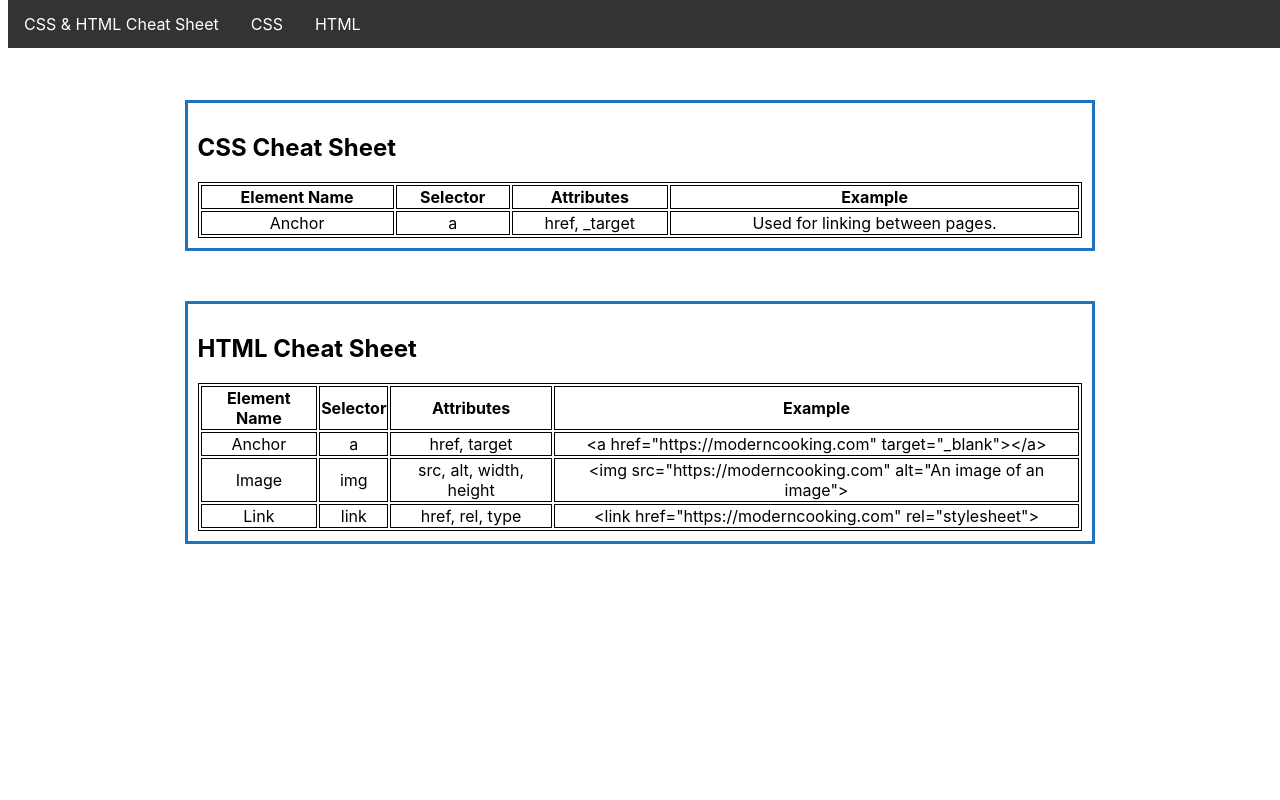
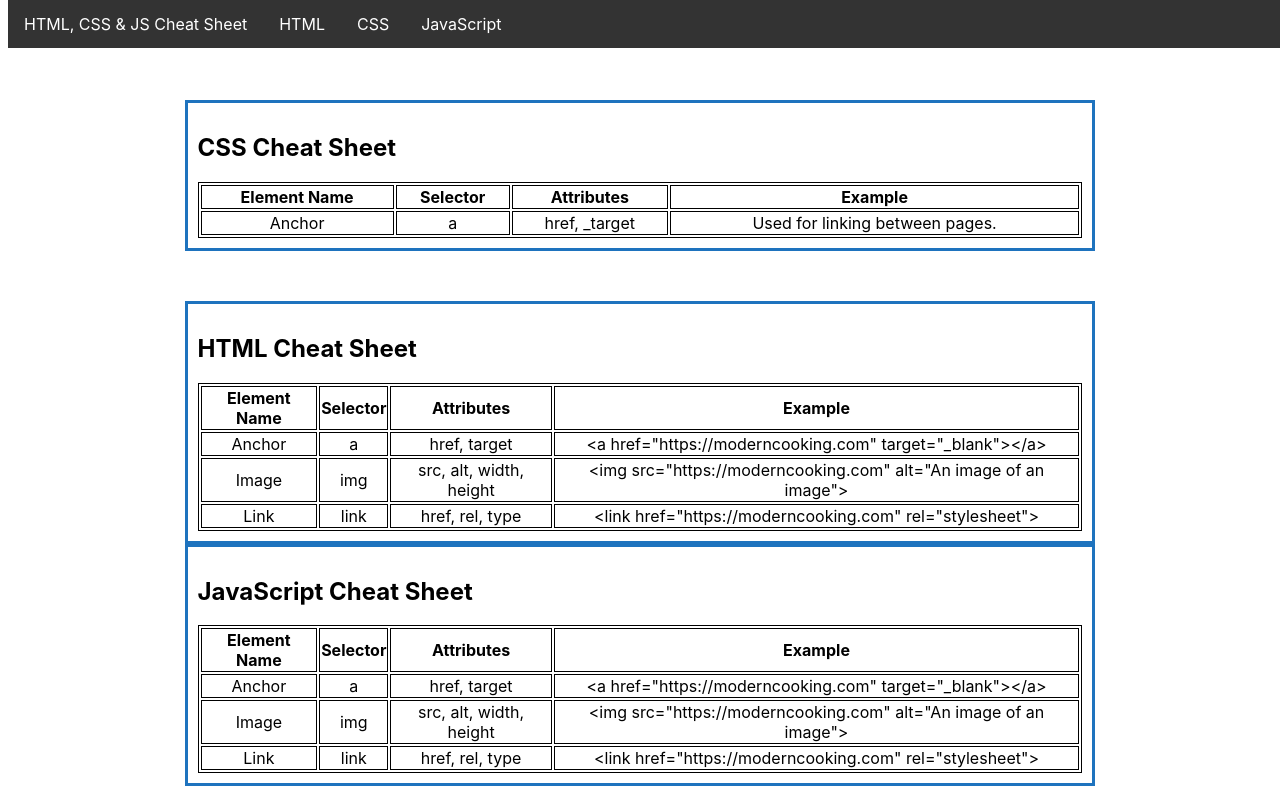
Before and after one commit to ModenDev/cssCheatSheet, a plain HTML site: page index.html in a window 1280 px wide. Drawn offline with Linux system fonts and the light colour scheme.

Commit message:
Updated the ReadMe and Added JavaScript

```diff
--- a/index.html
+++ b/index.html
@@ -10,9 +10,10 @@
     <header>
         <nav>
             <ul>
-                <li><a href="./cssCheatSheet/index.html">CSS & HTML Cheat Sheet</a></li>
+                <li><a href="./cssCheatSheet/index.html">HTML, CSS & JS Cheat Sheet</a></li>
+                <li><a href="#html">HTML</a></li>
                 <li><a href="#css">CSS</a></li>
-                <li><a href="#html">HTML</a></li>
+                <li><a href="#js">JavaScript</a></li>
             </ul>
         </nav>
     </header>
@@ -62,6 +63,35 @@
                 </tr>
             </table>
     </section>
+    <section id="html">
+        <h2>JavaScript Cheat Sheet</h2>
+            <table>
+                <tr>
+                    <th>Element Name</th>
+                    <th>Selector</th>
+                    <th>Attributes</th>
+                    <th>Example</th>
+                </tr>
+                <tr>
+                    <td>Anchor</td>
+                    <td>a</td>
+                    <td>href, target</td>
+                    <td>&lt;a href="https://moderncooking.com" target="_blank"&gt;&lt;/a&gt;</td>
+                </tr>
+                <tr>
+                    <td>Image</td>
+                    <td>img</td>
+                    <td>src, alt, width, height</td>
+                    <td>&lt;img src="https://moderncooking.com" alt="An image of an image"&gt;</td>
+                </tr>
+                <tr>
+                    <td>Link</td>
+                    <td>link</td>
+                    <td>href, rel, type</td>
+                    <td>&lt;link href="https://moderncooking.com" rel="stylesheet"&gt;</td>
+                </tr>
+            </table>
+    </section>
 
     <footer></footer>
 
```
Also changed, not shown: 1 other file.
